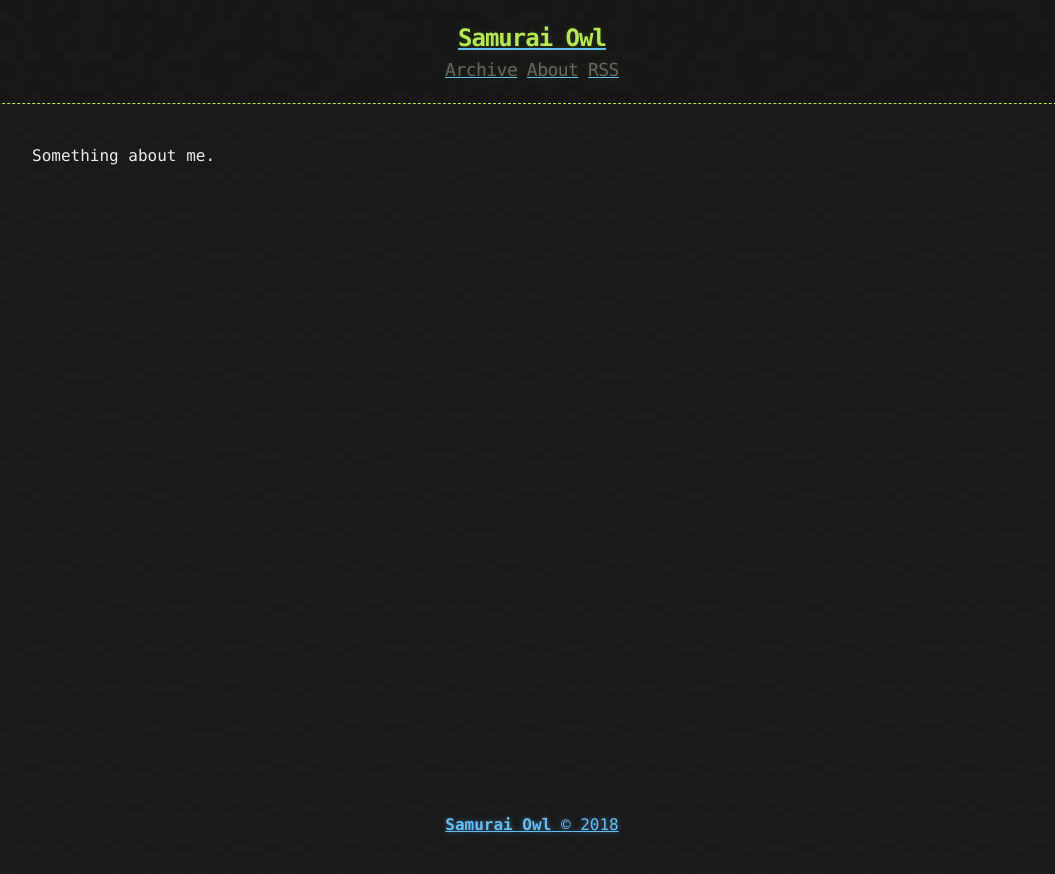
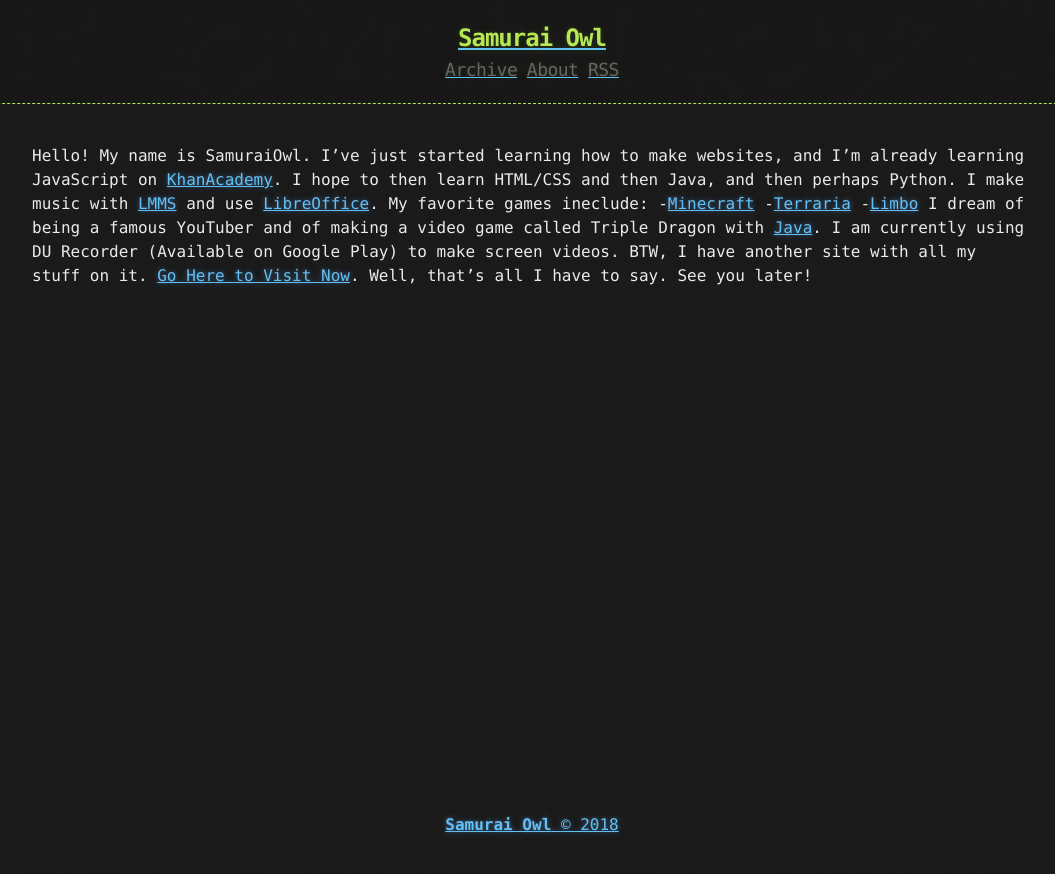
Before and after one commit to SamuraiOwl/samuraiowl.github.io, a Jekyll site: the page built from about.md, in a window 1280 px wide. Shown: the top 874 px of the page, without its empty margins (108-1163 px from the left). Built offline with Jekyll 4.4.1, drawn with Linux system fonts in a browser that asks for light colours.

Commit message:
bigUpdate

```diff
--- a/about.md
+++ b/about.md
@@ -3,4 +3,11 @@
 title: About
 ---
 
-Something about me.
+Hello! My name is SamuraiOwl. I've just started learning how to make websites, and I'm already learning JavaScript on [KhanAcademy](https://www.khanacademy.org/). I hope to then learn HTML/CSS and then Java, and then perhaps Python. I make music with [LMMS](https://lmms.io/) and use [LibreOffice](https://www.libreoffice.org/). My favorite games ineclude:
+-[Minecraft](https://minecraft.net/en-us)
+-[Terraria](http://terraria.org/)
+-[Limbo](http://www.playdead.com/games/limbo/)
+I dream of being a famous YouTuber and of making a video game called Triple Dragon with [Java](https://java.com/en/).
+I am currently using DU Recorder (Available on Google Play) to make screen videos.
+BTW, I have another site with all my stuff on it. [Go Here to Visit Now](https://sites.google.com/view/samuraiowl).
+Well, that's all I have to say. See you later!
```
